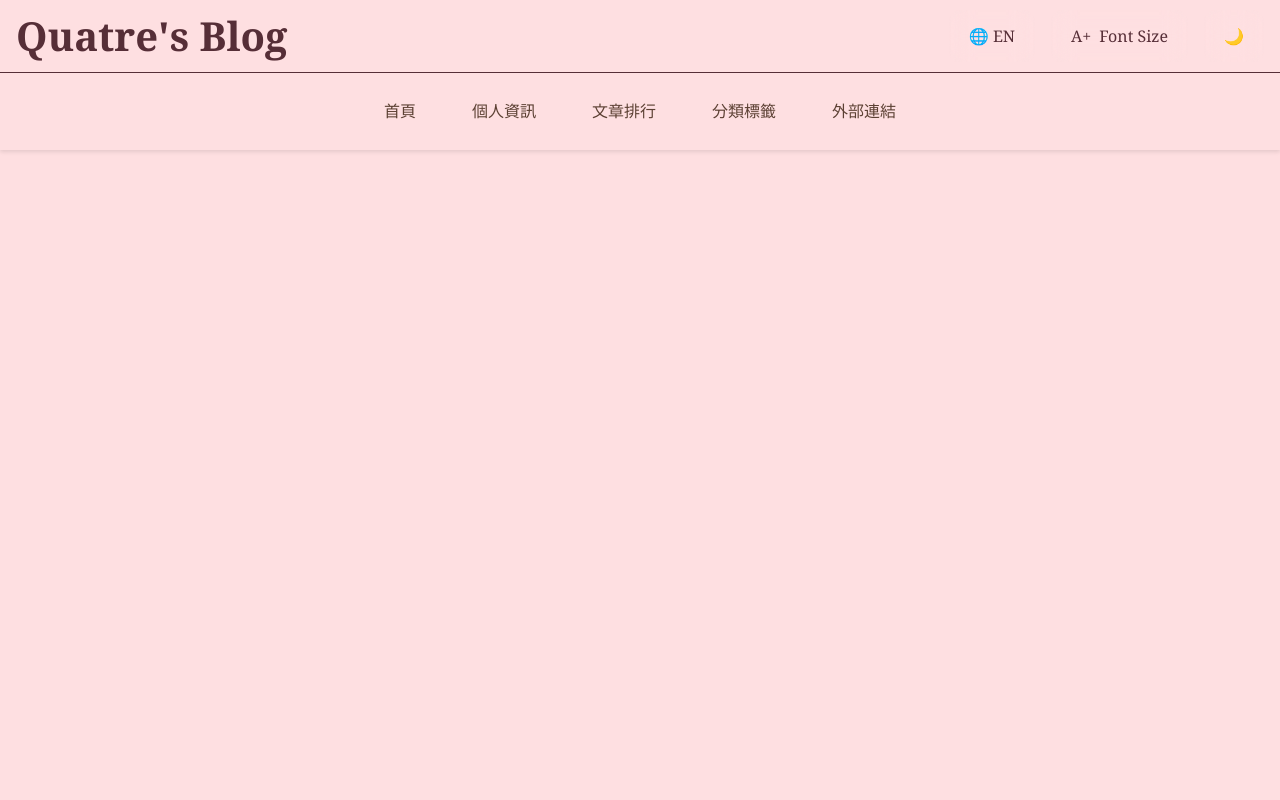
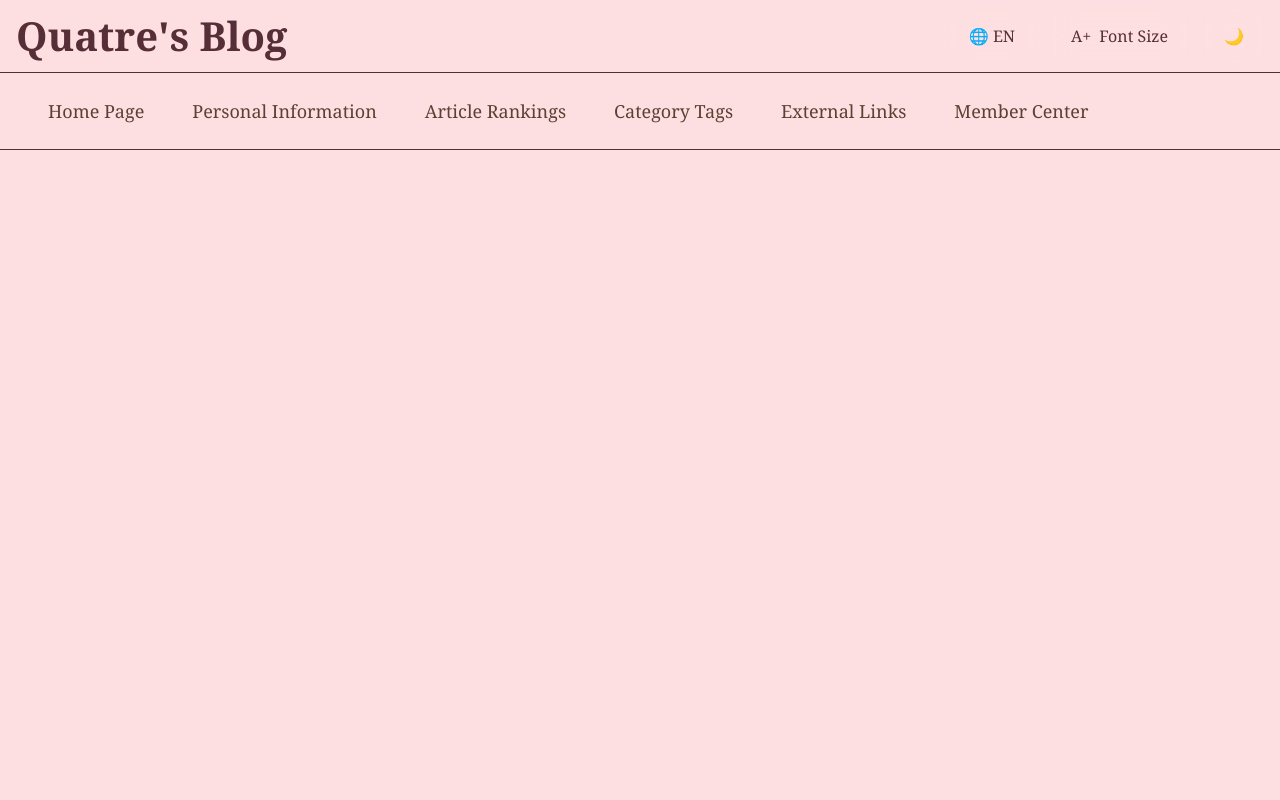
Before and after one commit to yonndo-o/yonndo-o-web, a Next.js app: page /profile in a window 1280 px wide. Shown: the top 800 px of the page. Built offline with nearby package versions, Linux system fonts and the light colour scheme; no server answers.

Commit message:
feat(nav): add Member Center item and integrate i18n support

```diff
--- a/src/components/ui/Navbar/NavBar.tsx
+++ b/src/components/ui/Navbar/NavBar.tsx
@@ -1,24 +1,31 @@
-import NavItem from '../NavItem/NnavItem'
-import styles from './NavBar.module.css'
+'use client';
+
+import NavItem from '../NavItem/NnavItem';
+import { useLang } from '@/i18n/LanguageProvider';
 
 const NavBar = () => {
+  const { t } = useLang();
+
   const navItems = [
-    { label: '首頁', href: '/' },
-    { label: '個人資訊', href: '/about' },
-    { label: '文章排行', href: '/stats' },
-    { label: '分類標籤', href: '/tags' },
-    { label: '外部連結', href: '/links' },
-  ]
+    { label: t('common.homepage'), href: '/' },
+    { label: t('common.personalInfo'), href: '/about' },
+    { label: t('common.articleRanking'), href: '/stats' },
+    { label: t('common.categoryTags'), href: '/tags' },
+    { label: t('common.externalLinks'), href: '/links' },
+    { label: t('common.memberCenter'), href: '/profile' },
+  ];
 
   return (
-    <nav className={styles.navbar}>
-      <ul className={styles.navList}>
-        {navItems.map((item) => (
-          <NavItem key={item.href} label={item.label} href={item.href} />
-        ))}
-      </ul>
+    <nav className="w-full bg-white border-b">
+      <div className="max-w-7xl mx-auto px-4 sm:px-6 lg:px-8">
+        <ul className="flex flex-wrap gap-4 py-4 justify-center sm:justify-start text-sm sm:text-base md:text-lg">
+          {navItems.map((item) => (
+            <NavItem key={item.href} label={item.label} href={item.href} />
+          ))}
+        </ul>
+      </div>
     </nav>
-  )
-}
+  );
+};
 
-export default NavBar
+export default NavBar;
--- a/src/i18n/translations/en.tsx
+++ b/src/i18n/translations/en.tsx
@@ -1,5 +1,13 @@
 const en = {
+  loginWithGoogle: 'Login',
   common: {
+    homepage: "Home Page",
+    personalInfo: "Personal Information",
+    articleRanking: "Article Rankings",
+    categoryTags: "Category Tags",
+    externalLinks: "External Links",
+    memberCenter: "Member Center",
+
     home: "Home",
     about: "About",
     contact: "Contact",
@@ -17,7 +25,7 @@ const en = {
     toggleTheme: "Toggle Theme",
     fontSize:
     {
-      text:'Font Size'
+      text: 'Font Size'
     }
   }
 };
--- a/src/i18n/translations/zh.tsx
+++ b/src/i18n/translations/zh.tsx
@@ -1,6 +1,13 @@
 const zh = {
+  loginWithGoogle: '登入',
   common: {
+    personalInfo: "個人資訊",
+    articleRanking: "文章排行",
+    categoryTags: "分類標籤",
+    externalLinks: "外部連結",
+    memberCenter: "會員中心",
     home: "首頁",
+    homepage: "首頁",
     about: "關於我們",
     contact: "聯絡我們",
     language: "語言",
```
